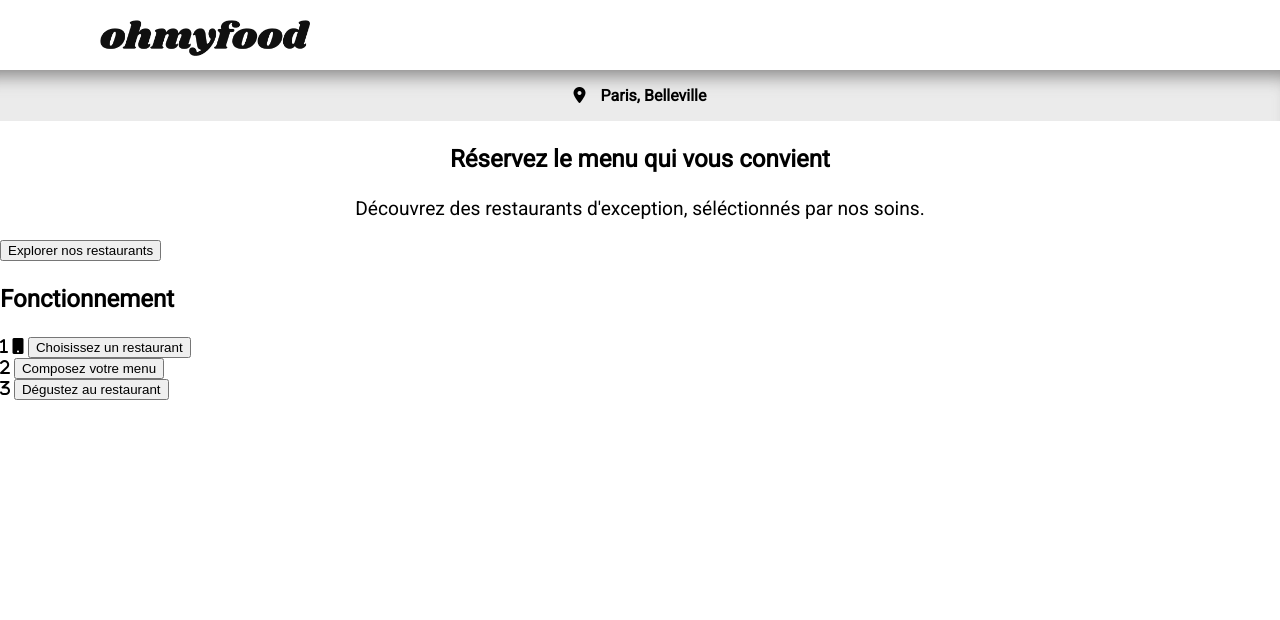
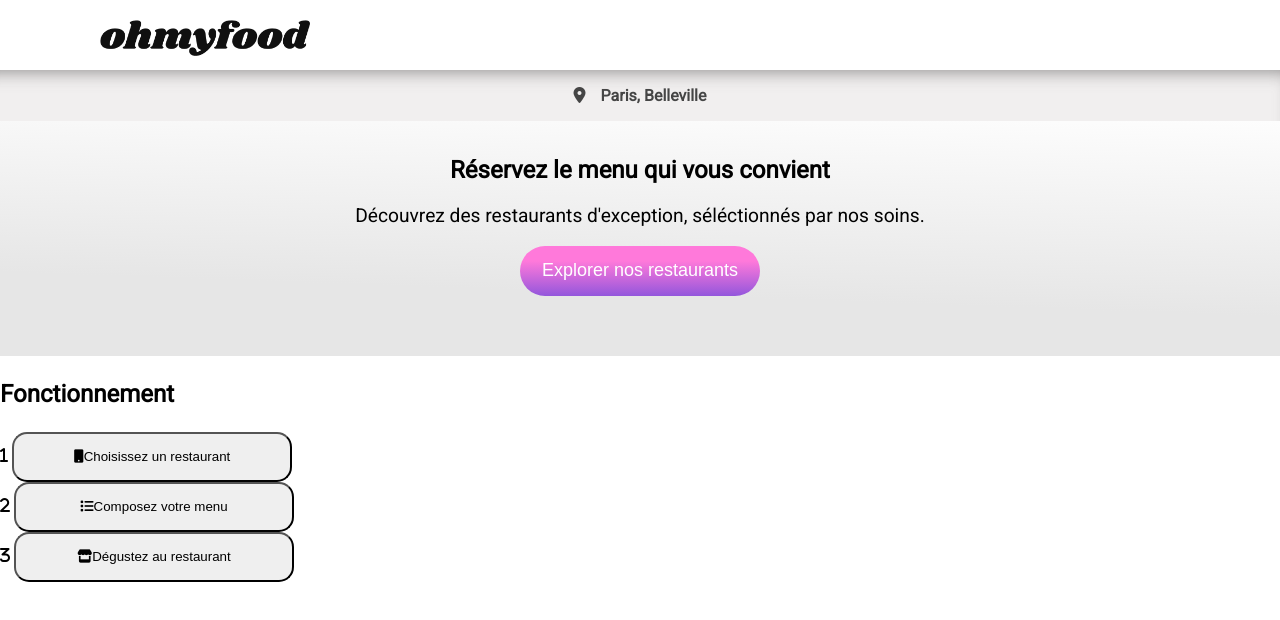
Before and after one commit to MacimeG/p3_Glaneux, a plain HTML site: page index.html in a window 1280 px wide. Drawn offline with Linux system fonts and the light colour scheme; a web font is replaced by a local one.

Commit message:
style dans le header, commencement du style dans le main (section fonctionnement)

```diff
--- a/css/style.css
+++ b/css/style.css
@@ -18,25 +18,46 @@ j'y rajoute du style avec les propriétés font, et texte-align  */
     flex-direction: row;
     align-items: baseline;
     justify-content: center;
-    background-color: #ebebeb;
-    box-shadow: -6px 25px 18px -19px rgba(100,99,99,0.75) inset;
+    background-color: #f1efef;
+    box-shadow: -6px 20px 18px -19px rgba(100,99,99,0.75) inset;
 
 }
 .recherche_ville .--texte{
     font-weight: 600;
+    color: #454545;
 }
-.icon{
+.recherche_ville .icon{
     padding-right: 15px;
+    color: #454545;
+}
+.recherche_restau{
+    background: linear-gradient(182deg,#fdfdfd 0%, #e6e6e6 70%);
+    padding-bottom: 60px;
 }
 
+/* J'ai centrer le texte comme sur la maquette en ajouter la propriéte width:60% ainsi que la propriété margin: auto, pour pouvoir le centrer automatiquement */
 .recherche_restau .--texte{
     font-size: x-large;
     font-weight: bold;
     text-align: center;
+    width: 60%;
+    margin: auto;
+    padding-top: 35px;
 }
-.recherche_restau .bouton{
+.recherche_restau .--bouton{
     display: flex;
     justify-content: center;
+}
+/* J'ai mis une taille et hauteur fixe en pixel sur le bouton
+avec son style */
+.--bouton button{
+    border: none;
+    color: white;
+    border-radius: 25px;
+    width: 240px;
+    font-size: large;
+    height: 50px;
+    background: linear-gradient(0deg,#9356dc 0%, #ff79da 70%);
 }
 .recherche_restau .--sousTexte{
     text-align: center;
@@ -47,3 +68,14 @@ j'y rajoute du style avec les propriétés font, et texte-align  */
     font-size: x-large;
     font-weight: bold;
 }
+
+
+/* LE MAIN */
+
+/* ET POUR COMMENCER, LA SECTION FONCTIONNEMENT */
+
+.fonctionnement button{
+    width: 280px;
+    height: 50px;
+    border-radius: 15px;
+}
--- a/index.html
+++ b/index.html
@@ -30,22 +30,28 @@
                 <button>Explorer nos restaurants</button>
             </div>
         </div>
+    </header>
+
+    <main>
         <section class="fonctionnement">
             <p class="--texte">Fonctionnement</p>
+
             <div>
+                <!-- ICI J'AI MIS L'ICON DANS LE BOUTON POUR POUVOIR FAIRE LE MEME RENDU QUE SUR LA MAQUETTE, A VOIR SI IL N'Y A PAS UN AUTRE MOYEN -->
                 <i class="fa-solid fa-1"></i>
-                <i class="fa-solid fa-mobile-button"></i>
-                <button>Choisissez un restaurant</button>
+                <button><i class="fa-solid fa-mobile-button"></i>Choisissez un restaurant</button>
             </div>
+
             <div>
                 <i class="fa-solid fa-2"></i>
-                <button>Composez votre menu</button>
+                <button><i class="fa-solid fa-list"></i>Composez votre menu</button>
             </div>
+
             <div>
                 <i class="fa-solid fa-3"></i>
-                <button>Dégustez au restaurant</button>
+                <button><i class="fa-solid fa-store"></i>Dégustez au restaurant</button>
             </div>
         </section>
-    </header>
+    </main>
 </body>
 </html>
```
